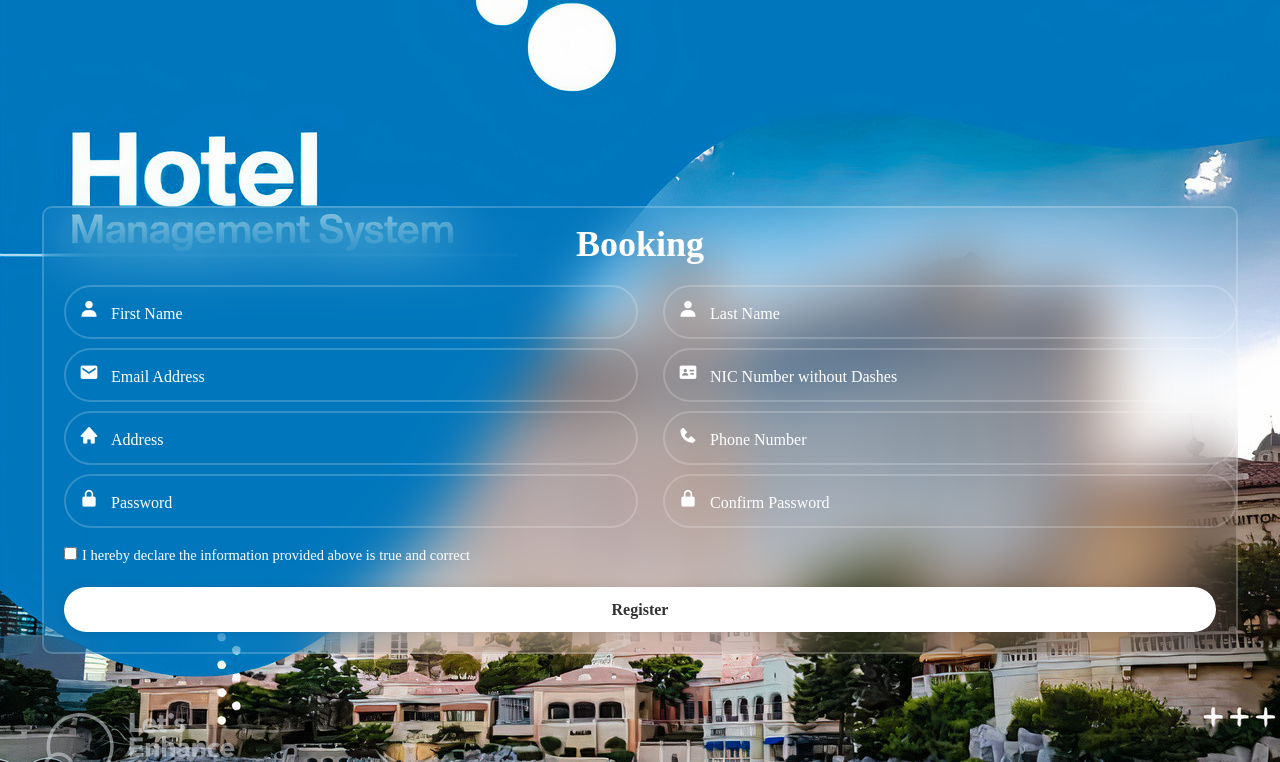
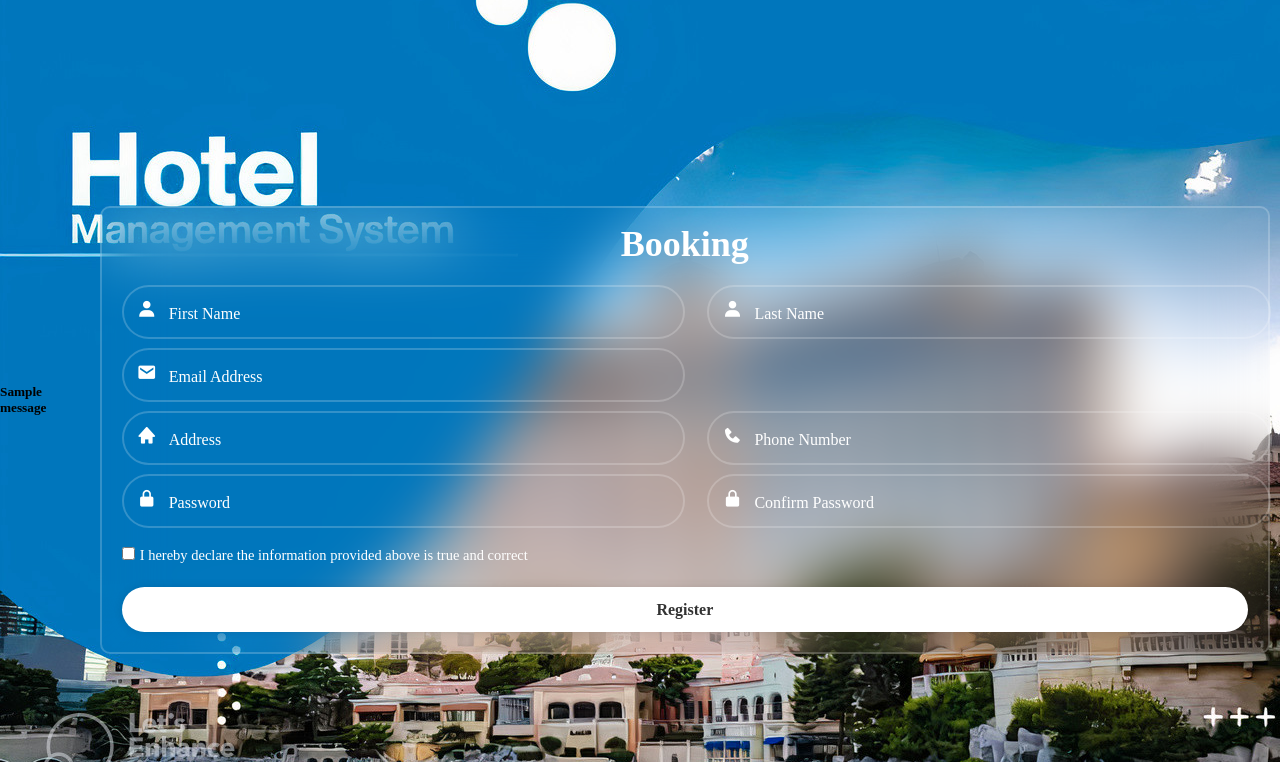
Before and after one commit to juniorssignature21/hotel-management-system-with-django, a Django app: page /register in a window 1280 px wide. Shown: the top 762 px of the page. Run offline with Django 4.2, Linux system fonts and the light colour scheme; tables that the repository leaves empty hold one stand-in row (values such as "Sample post"); one stand-in notice (Sample message) is shown.

Commit message:
second commit

```diff
--- a/HomePage/admin.py
+++ b/HomePage/admin.py
@@ -6,7 +6,7 @@ from .models import *  # Import your Guest model here
 
 
 class GuestInfo(admin.ModelAdmin):
-    list_display=('GuestID','FirstName', 'LastName','Email','CNIC')
+    list_display=('GuestID','FirstName', 'LastName','Email')
 
 class RoomTypeInfo(admin.ModelAdmin):
     list_display=('room_type','room_desc', 'roomtype_price')
--- a/HomePage/models.py
+++ b/HomePage/models.py
@@ -11,7 +11,7 @@ class Guest(models.Model):
     FirstName = models.CharField(max_length=100)
     LastName = models.CharField(max_length=100)
     Email = models.EmailField(max_length=100)
-    CNIC = models.CharField(max_length=100)
+    # CNIC = models.CharField(max_length=100)
     Password = models.CharField(max_length=100)
     Address = models.CharField(max_length=100)
     ConfirmPassword = models.CharField(max_length=100)
--- a/HomePage/views.py
+++ b/HomePage/views.py
@@ -8,6 +8,7 @@ from django.shortcuts import render, redirect
 from django.contrib.auth.decorators import login_required
 from django.shortcuts import render, get_object_or_404
 import os
+from django.contrib import messages
 # import stripe
 from django.conf import settings
 
@@ -23,11 +24,17 @@ def register(request):
         last_name = request.POST.get('LastName')
         email = request.POST.get('Email')
 
-        cnic = request.POST.get('CNIC')
+        # cnic = request.POST.get('CNIC')
         password = request.POST.get('Password')
         address = request.POST.get('Address')
         confirm_password = request.POST.get('ConfirmPassword')
         contact_no = request.POST.get('ContactNo')
+
+        if password != confirm_password:
+            messages.info(request, 'Passwords mismatch')
+            return redirect('register')
+
+
 
         myUser=User.objects.create_user(first_name,email,password)
         myUser.first_name=first_name
@@ -39,7 +46,7 @@ def register(request):
             FirstName=first_name,
             LastName=last_name,
             Email=email,
-            CNIC=cnic,
+            # CNIC=cnic,
             Password=password,
             Address=address,
             ConfirmPassword=confirm_password,
--- a/HotelManagmentSystem/urls.py
+++ b/HotelManagmentSystem/urls.py
@@ -25,3 +25,8 @@ urlpatterns = [
     path('admin/', admin.site.urls),
     path('', include('HomePage.urls')),
 ] + static(settings.MEDIA_URL, document_root=settings.MEDIA_ROOT)
+
+
+#Superuser login
+#username: princekembla
+#password : 1234@kembla
--- a/templates/registration.html
+++ b/templates/registration.html
@@ -88,8 +88,15 @@
 </head>
 
 <body>
+{% for message in messages %}
+        <h5>
+            <strong>
+                {{message}}
+            </strong>
+        </h5>
+        {% endfor %}
+    <div class="wrapper">
 
-    <div class="wrapper">
         <form method="POST" action="{% url 'register' %}">
             {% csrf_token %}
             <h1>Booking</h1>
@@ -112,10 +119,10 @@
                     <input type="text" name="Email" placeholder="Email Address">
                     <i class='bx bxs-envelope'></i>
                 </div>
-                <div class="input_filed">
+                <!-- <div class="input_filed">
                     <input type="tel" name="CNIC" placeholder="NIC Number without Dashes" pattern="[0-9]{13}">
                     <i class='bx bxs-id-card'></i>
-                </div>
+                </div> -->
             </div>
 
             <!-- Address and Phone Number -->
```
Also changed, not shown: HomePage/migrations/0019_remove_guest_cnic.py (added), db.sqlite3.
